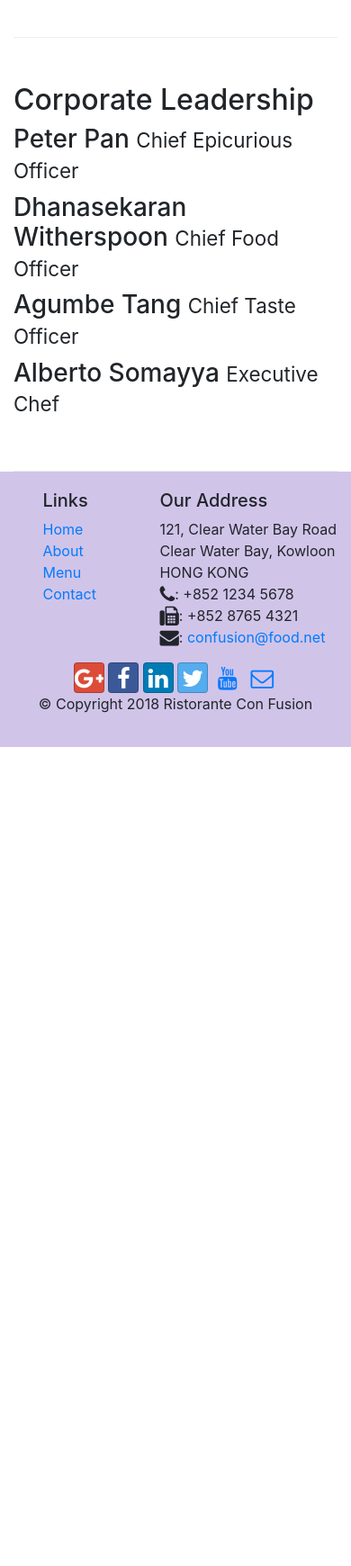
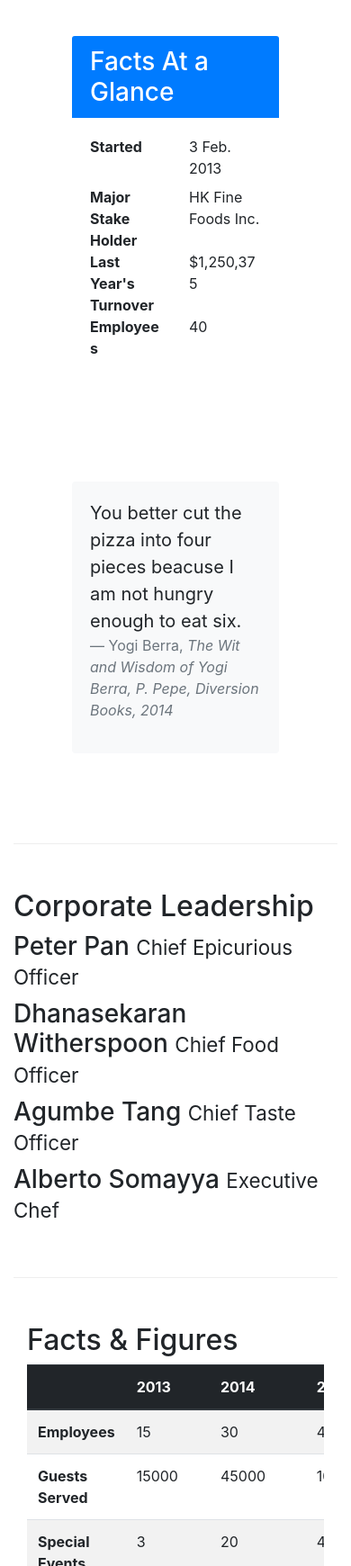
Before and after one commit to Aditya7903/FrontendWeb-UI, a website: page aboutus.html in a window 390 px wide. Shown: the part 1060-2800 px from the top of the page at 90% size. Before the commit the page ends 1890 px from the top, so only its background shows below. Drawn offline with nearby package versions, Linux system fonts and the light colour scheme.

Commit message:
Table & card

```diff
--- a/aboutus.html
+++ b/aboutus.html
@@ -68,6 +68,36 @@
                 <p>The restaurant traces its humble beginnings to <em>The Frying Pan</em>, a successful chain started by our CEO, Mr. Peter Pan, that featured for the first time the world's best cuisines in a pan.</p>
             </div>
             <div class="col col-sm">
+
+                    <div class="card">
+                        <h3 class="card-header bg-primary text-white">Facts At a Glance</h3>
+                        <div class="card-body">
+                            <dl class="row">
+                                <dt class="col-6">Started</dt>
+                                <dd class="col-6">3 Feb. 2013</dd>
+                                <dt class="col-6">Major Stake Holder</dt>
+                                <dd class="col-6">HK Fine Foods Inc.</dd>
+                                <dt class="col-6">Last Year's Turnover</dt>
+                                <dd class="col-6">$1,250,375</dd>
+                                <dt class="col-6">Employees</dt>
+                                <dd class="col-6">40</dd>
+                            </dl>
+                        </div>
+                    </div>
+            </div>
+            <div class="col-12">
+                <div class="card card-body bg-light">
+                    <blockquote class ="blockquote">
+                        <p class="mb-0">You better cut the pizza into four pieces
+                            beacuse I am not hungry enough to eat six.
+                        </p>
+                        <footer class="blockquote-footer">Yogi Berra,
+                            <cite title="Source Title">The Wit and Wisdom of Yogi Berra,
+                                P. Pepe, Diversion Books, 2014</cite>
+                            </footer>
+                        </footer>
+                    </blockquote>
+                </div>
             </div>
         </div>
 
@@ -85,7 +115,52 @@
                 <p class="d-none d-sm-block">Award winning three-star Michelin chef with wide International experience having worked closely with whos-who in the culinary world, he specializes in creating mouthwatering Indo-Italian fusion experiences. He says, <em>Put together the cuisines from the two craziest cultures, and you get a winning hit! Amma Mia!</em></p>
             </div>
        </div>
+    <div class="row row-content">
+        <div class= "col-12 col-sm-9">
+            <h2>Facts &amp; Figures</h2>
+            <div class ="table-responsive">
+                <table class ="table table-striped">
+                    <thead class="thead-dark">
+                        <tr>
+                            <th>&nbsp;</th>
+                            <th>2013</th>
+                            <th>2014</th>
+                            <th>2015</th>
+                        </tr>
+                        </thread>
+                        <tbody>
 
+                                <tr>
+                                    <th>Employees</th>
+                                    <td>15</td>
+                                    <td>30</td>
+                                    <td>40</td>
+                                </tr>
+                                <tr>
+                                    <th>Guests Served</th>
+                                    <td>15000</td>
+                                    <td>45000</td>
+                                    <td>100,000</td>
+                                </tr>
+                                <tr>
+                                    <th>Special Events</th>
+                                    <td>3</td>
+                                    <td>20</td>
+                                    <td>45</td>
+                                </tr>
+                                <tr>
+                                    <th>Annual Turnover</th>
+                                    <td>$251,325</td>
+                                    <td>$1,250,375</td>
+                                    <td>~$3,000,000</td>
+                                </tr>
+
+                        </tbody>
+                    </thead>
+                </table>
+            </div>
+        </div>
+    </div>
     </div>
 
     <footer class="footer">
```
